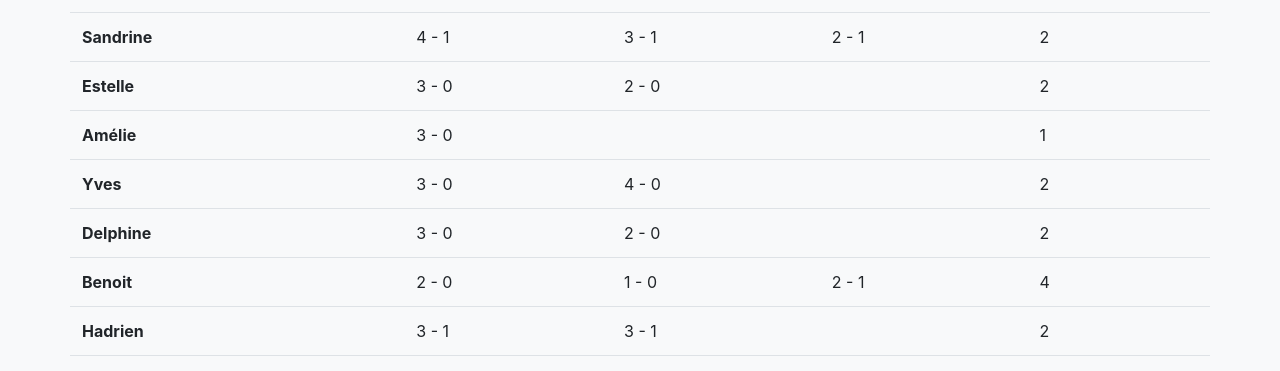
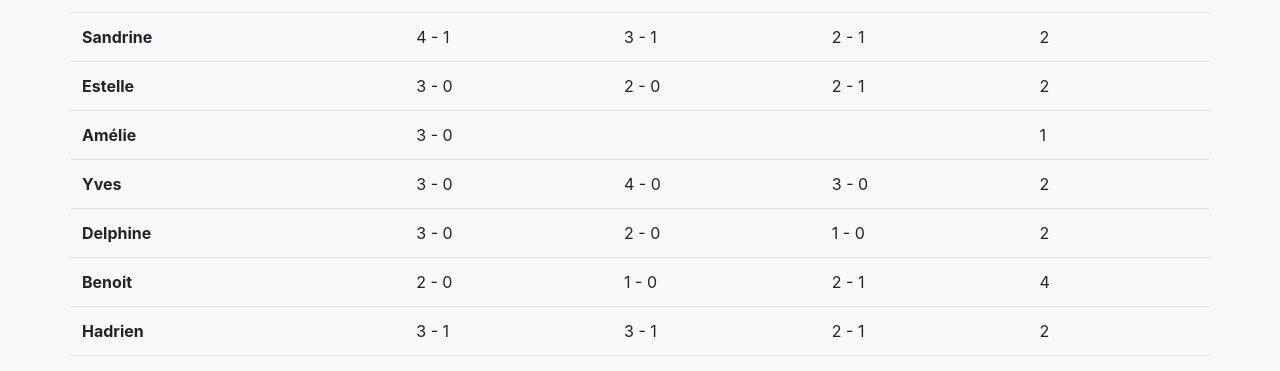
Before and after one commit to binout/worldcup2018, a plain HTML site: page index.html in a window 1280 px wide. Shown: the part 422-793 px from the top of the page. Drawn offline with nearby package versions, Linux system fonts and the light colour scheme; a web font is replaced by a local one.

Commit message:
Update index.html

```diff
--- a/index.html
+++ b/index.html
@@ -73,7 +73,7 @@
               <th>Estelle</th>
               <td>3 - 0</td>
               <td>2 - 0</td>
-              <td></td>
+              <td>2 - 1</td>
               <td>2</td>
             </tr>
             <tr>
@@ -87,14 +87,14 @@
               <th>Yves</th>
               <td>3 - 0</td>
               <td>4 - 0</td>
-              <td></td>
+              <td>3 - 0</td>
               <td>2</td>
             </tr>
             <tr>
               <th>Delphine</th>
               <td>3 - 0</td>
               <td>2 - 0</td>
-              <td></td>
+              <td>1 - 0</td>
               <td>2</td>
             </tr>
             <tr>
@@ -108,7 +108,7 @@
               <th>Hadrien</th>
               <td>3 - 1</td>
               <td>3 - 1</td>
-              <td></td>
+              <td>2 - 1</td>
               <td>2</td>
             </tr>
             <tr>
```
